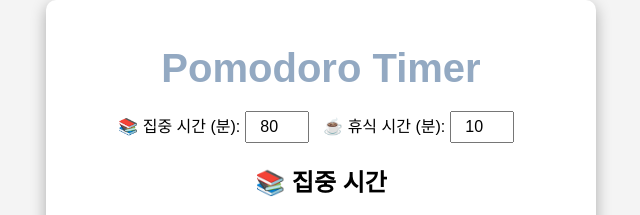
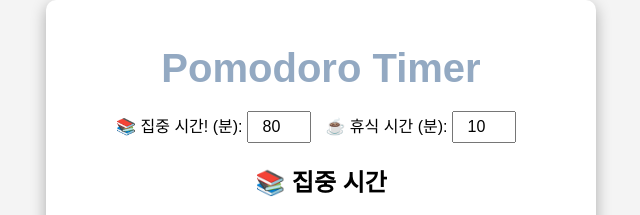
Before and after one commit to sstonne/pomodoro-timer, a plain HTML site: page index.html in a window 1280 px wide. Shown: the part 126-341 px from the top of the page, 319-959 px from the left. Drawn offline with Linux system fonts and the light colour scheme.

Commit message:
Update index.html

```diff
--- a/index.html
+++ b/index.html
@@ -12,7 +12,7 @@
 
         <!-- 📝 사용자가 집중 시간 & 휴식 시간을 입력 -->
         <div class="input-container">
-            <label for="focusTime">📚 집중 시간 (분): </label>
+            <label for="focusTime">📚 집중 시간! (분): </label>
             <input id="focusTime" type="number" min="1" value="80"/> <!-- 기본 80분 -->
 
             <label for="breakTime">☕ 휴식 시간 (분): </label>
```
